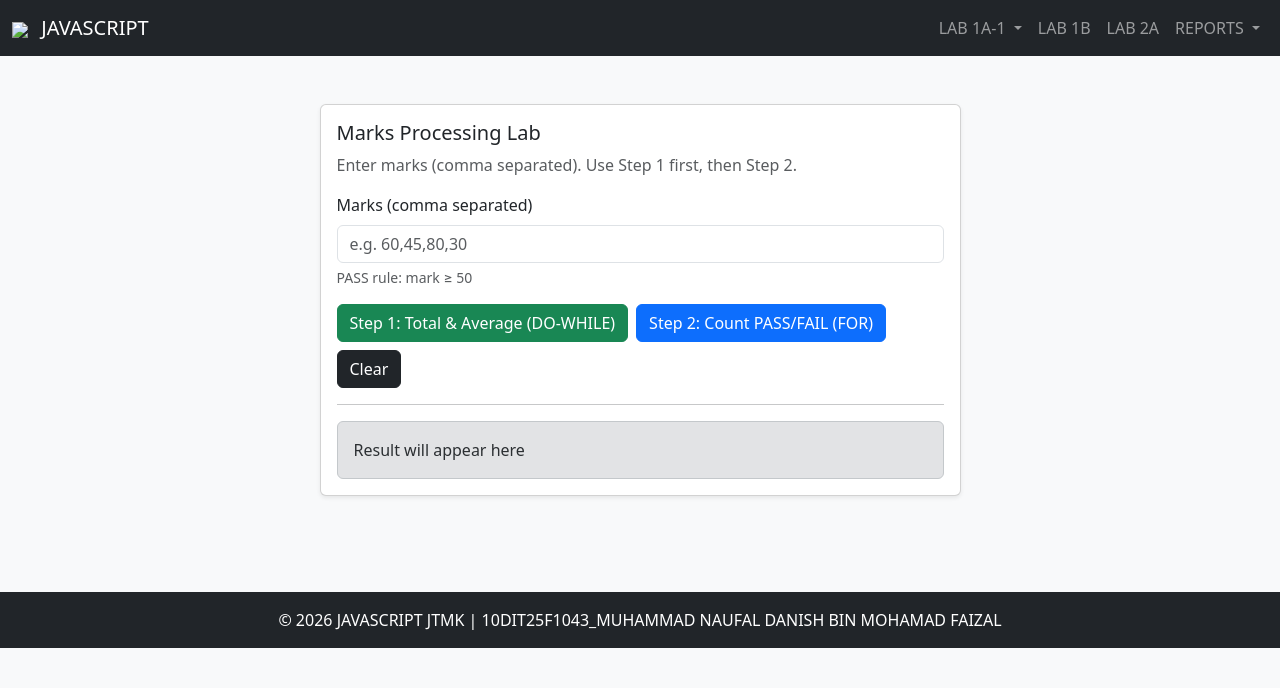
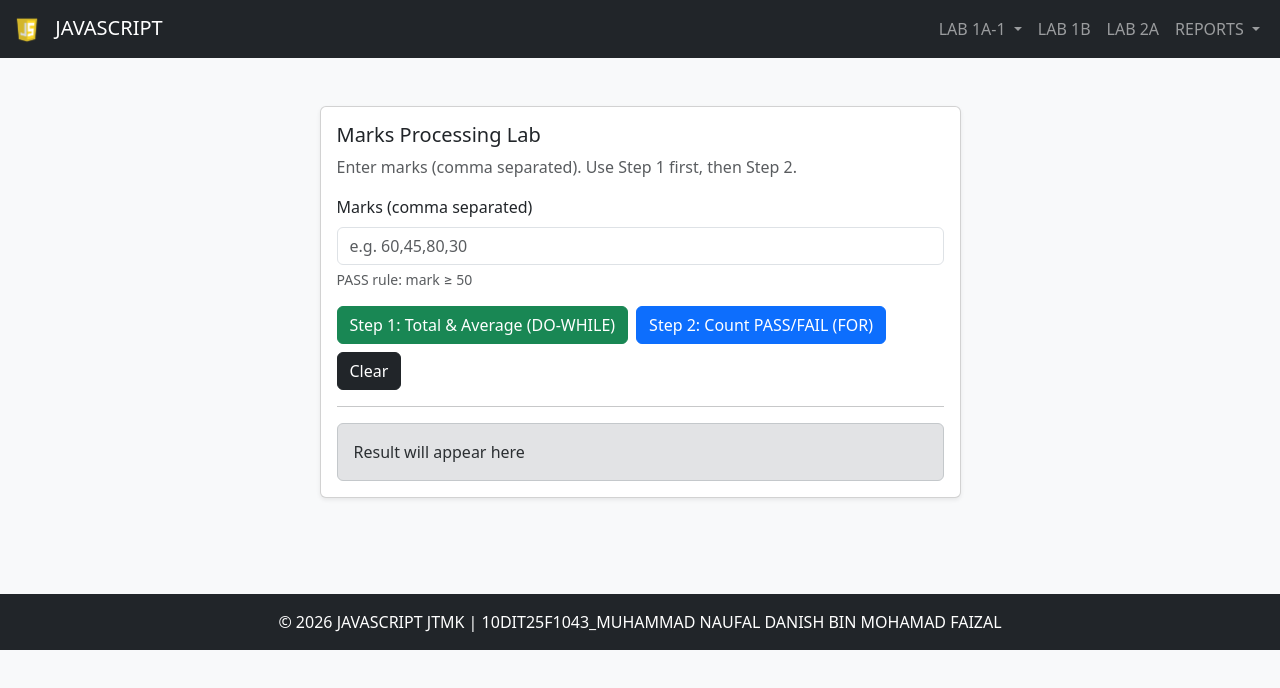
Before and after one commit to NaufalDMF07/LAB_JS_10DIT25F1043, a plain HTML site: page lab4.html in a window 1280 px wide. Drawn offline with nearby package versions, Linux system fonts and the light colour scheme.

Commit message:
Update lab4.html

```diff
--- a/lab4.html
+++ b/lab4.html
@@ -17,7 +17,7 @@
     <nav class="navbar navbar-expand-lg navbar-dark bg-dark">
       <div class="container-fluid">
         <a class="navbar-brand" href="index.html">
-          <img src="img/logo.png" width="30" class="me-2">
+          <img src="logo.png" width="30" class="me-2">
           JAVASCRIPT
         </a>
 
```
